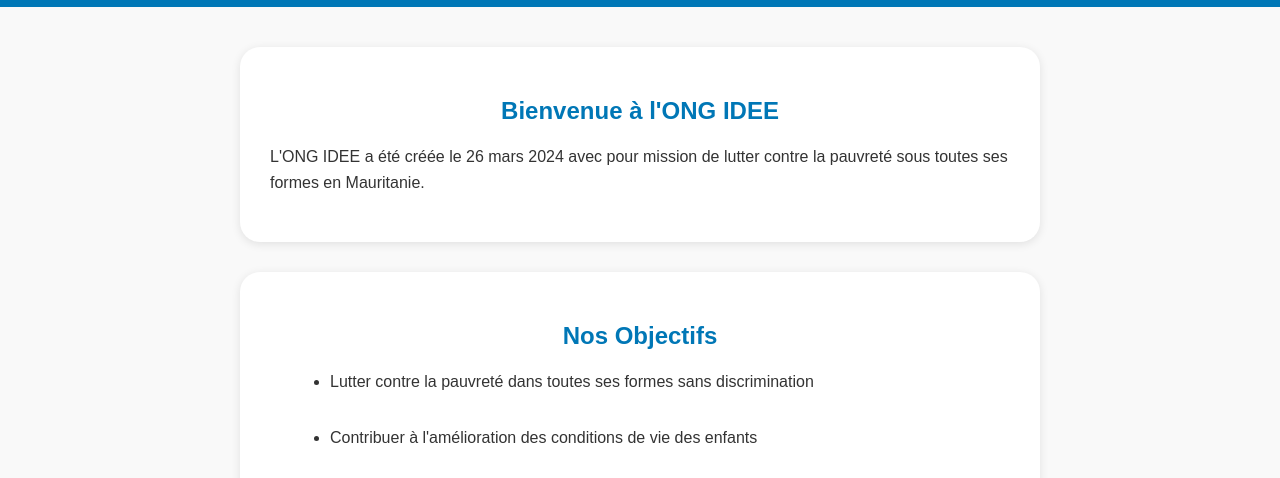
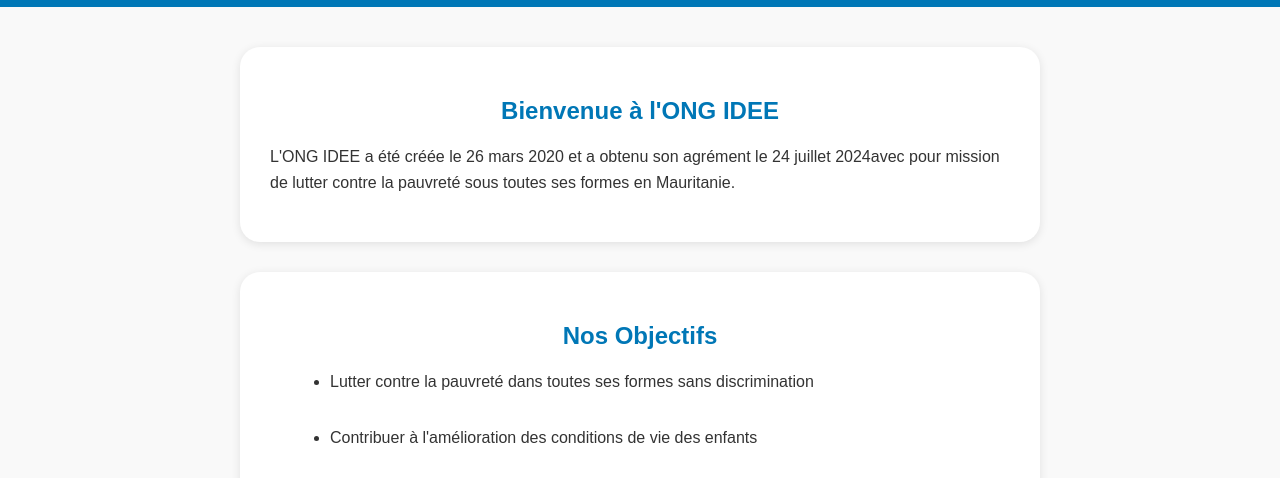
Before and after one commit to ongidee2004/idee2024, a plain HTML site: page index.html in a window 1280 px wide. Shown: the part 303-781 px from the top of the page. Drawn offline with Linux system fonts and the light colour scheme.

Commit message:
Update index.html

```diff
--- a/index.html
+++ b/index.html
@@ -24,7 +24,7 @@
   <main>
     <section id="about">
       <h1>Bienvenue à l'ONG IDEE</h1>
-      <p>L'ONG IDEE a été créée le 26 mars 2024 avec pour mission de lutter contre la pauvreté sous toutes ses formes en Mauritanie.</p>
+      <p>L'ONG IDEE a été créée le 26 mars 2020 et a obtenu son agrément le 24 juillet 2024avec pour mission de lutter contre la pauvreté sous toutes ses formes en Mauritanie.</p>
     </section>
 
     <section id="objectives">
```
